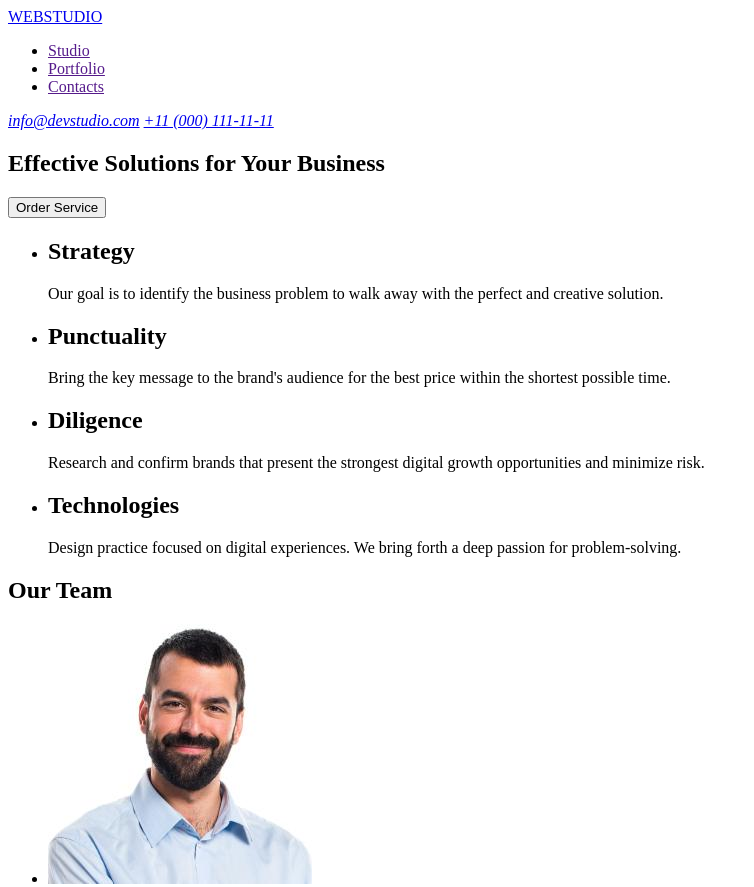
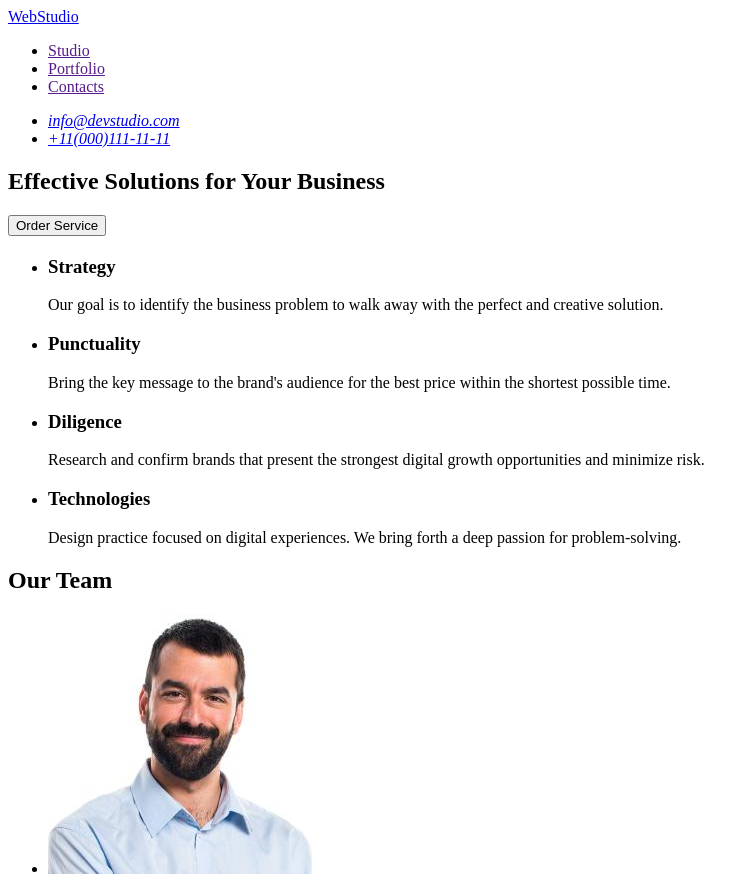
Before and after one commit to keraberase/goit-markup-hw-01, a plain HTML site: page index.html in a window 1280 px wide. Shown: the top 887 px of the page, without its empty margins (0-754 px from the left). Drawn offline with Linux system fonts and the light colour scheme.

Commit message:
error correction

```diff
--- a/index.html
+++ b/index.html
@@ -9,7 +9,7 @@
   <body>
     <header>
       <nav>
-        <a href="./index.html">WEBSTUDIO</a>
+        <a href="./index.html">WebStudio</a>
         <ul>
           <li><a href="">Studio</a></li>
           <li><a href="">Portfolio</a></li>
@@ -17,8 +17,10 @@
         </ul>
       </nav>
       <address>
-        <a href="mailto:info@devstudio.com">info@devstudio.com</a>
-        <a href="tel:+110001111111">+11 (000) 111-11-11</a>
+        <ul>
+          <li><a href="mailto:info@devstudio.com">info@devstudio.com</a></li>
+          <li><a href="tel:+110001111111">+11(000)111-11-11</a></li>
+        </ul>
       </address>
     </header>
 
@@ -29,30 +31,31 @@
       </section>
 
       <section>
+        <h2></h2>
         <ul>
           <li>
-            <h2>Strategy</h2>
+            <h3>Strategy</h3>
             <p>
               Our goal is to identify the business problem to walk away with the
               perfect and creative solution.
             </p>
           </li>
           <li>
-            <h2>Punctuality</h2>
+            <h3>Punctuality</h3>
             <p>
               Bring the key message to the brand's audience for the best price
               within the shortest possible time.
             </p>
           </li>
           <li>
-            <h2>Diligence</h2>
+            <h3>Diligence</h3>
             <p>
               Research and confirm brands that present the strongest digital
               growth opportunities and minimize risk.
             </p>
           </li>
           <li>
-            <h2>Technologies</h2>
+            <h3>Technologies</h3>
             <p>
               Design practice focused on digital experiences. We bring forth a
               deep passion for problem-solving.
@@ -108,7 +111,7 @@
       </section>
     </main>
     <footer>
-      <a href="">WEBSTUDIO</a>
+      <a href="./index.html">WebStudio</a>
       <p>
         Increase the flow of customers and sales for your business with digital
         marketing & growth solutions.
```
